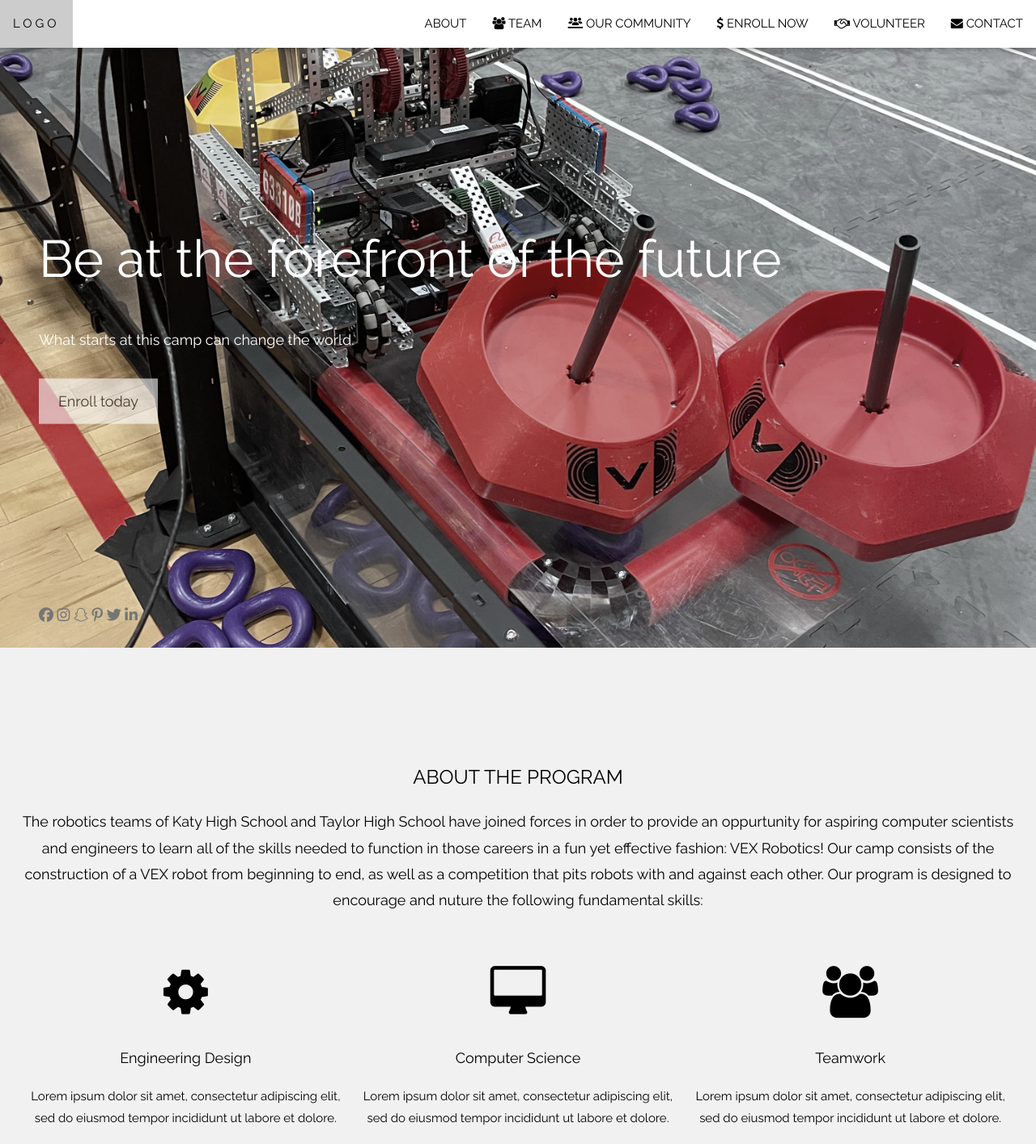
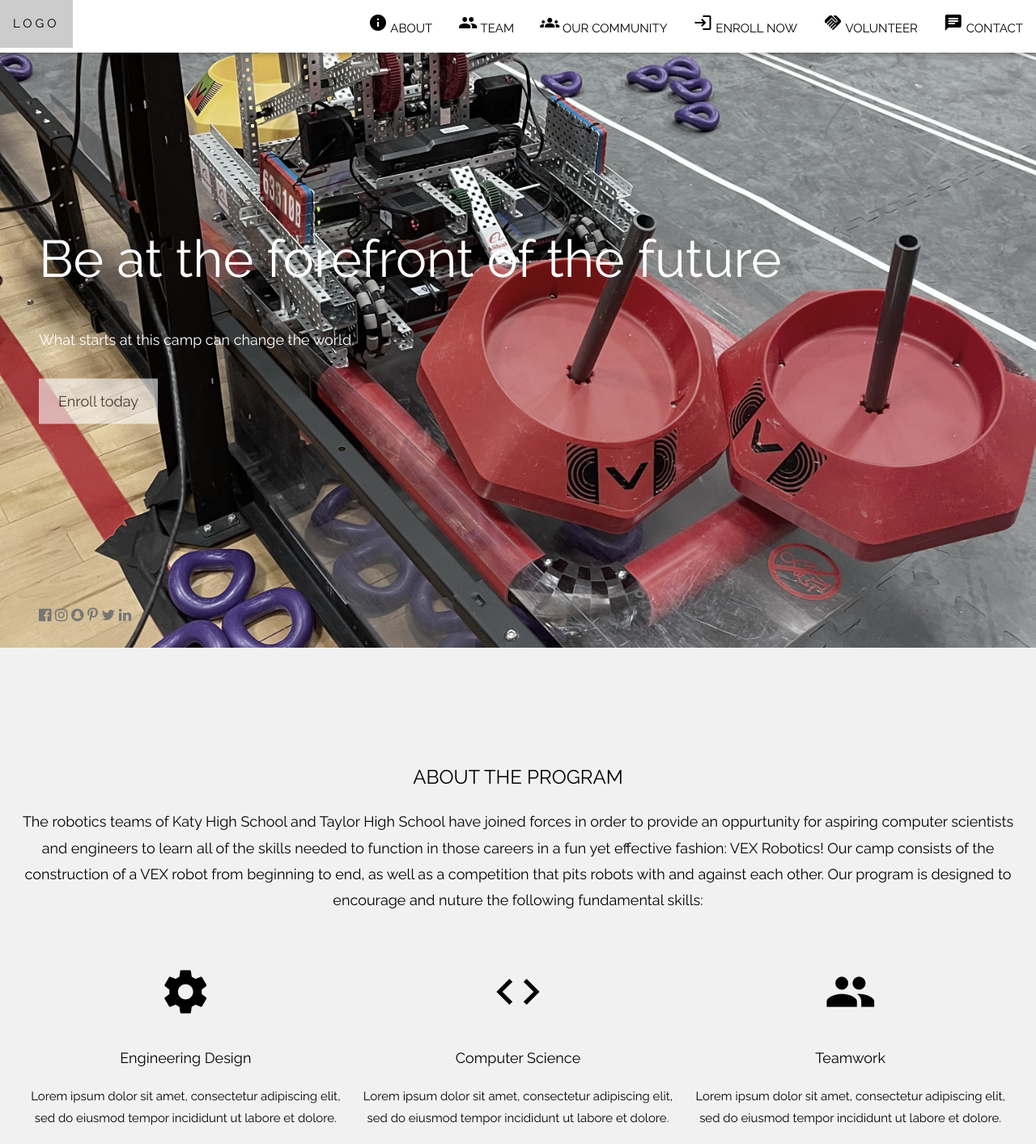
Before and after one commit to KatyTaylorRoboticsCamp/KatyTaylorRoboticsCamp.github.io, a plain HTML site: page index.html in a window 1280 px wide. Shown: the top 1413 px of the page at 81% size. Drawn offline with nearby package versions, Linux system fonts and the light colour scheme.

Commit message:
swapped some icons

```diff
--- a/index.html
+++ b/index.html
@@ -2,14 +2,40 @@
 <html>
 <head>
 <title>Katy-Taylor Robotics Camp</title>
-<script src="https://kit.fontawesome.com/d7fb7359a6.js" crossorigin="anonymous"></script>
+
 <meta charset="UTF-8">
 <meta name="viewport" content="width=device-width, initial-scale=1">
 <link rel="stylesheet" href="https://www.w3schools.com/w3css/4/w3.css">
 <link rel="stylesheet" href="https://fonts.googleapis.com/css?family=Raleway">
 <link rel="stylesheet" href="https://cdnjs.cloudflare.com/ajax/libs/font-awesome/4.7.0/css/font-awesome.min.css">
+<link rel="stylesheet" href="https://fonts.googleapis.com/icon?family=Material+Icons">
 <style>
 body,h1,h2,h3,h4,h5,h6 {font-family: "Raleway", sans-serif}
+
+.material-icons {
+  font-family: 'Material Icons';
+  font-weight: normal;
+  font-style: normal;
+  font-size: 24px;  /* Preferred icon size */
+  display: inline-block;
+  line-height: 1;
+  text-transform: none;
+  letter-spacing: normal;
+  word-wrap: normal;
+  white-space: nowrap;
+  direction: ltr;
+
+  /* Support for all WebKit browsers. */
+  -webkit-font-smoothing: antialiased;
+  /* Support for Safari and Chrome. */
+  text-rendering: optimizeLegibility;
+
+  /* Support for Firefox. */
+  -moz-osx-font-smoothing: grayscale;
+
+  /* Support for IE. */
+  font-feature-settings: 'liga';
+}
 
 body, html {
   height: 100%;
@@ -37,17 +63,17 @@ body, html {
     <a href="https://www.youtube.com/watch?v=dQw4w9WgXcQ" class="w3-bar-item w3-button w3-wide">LOGO</a>
     <!-- Right-sided navbar links -->
     <div class="w3-right w3-hide-small">
-      <a href="#about" class="w3-bar-item w3-button">ABOUT</a>
-      <a href="#team" class="w3-bar-item w3-button"><i class="fa fa-users"></i> TEAM</a>
-      <a href="#work" class="w3-bar-item w3-button"><i class="fa fa-users-line"></i> OUR COMMUNITY</a>
-      <a href="#pricing" class="w3-bar-item w3-button"><i class="fa fa-usd"></i> ENROLL NOW</a>
-      <a href="#volunteer" class="w3-bar-item w3-button"><i class="fa fa-handshake"></i> VOLUNTEER</a>
-      <a href="#contact" class="w3-bar-item w3-button"><i class="fa fa-envelope"></i> CONTACT</a>
+      <a href="#about" class="w3-bar-item w3-button"><i class="material-icons">info</i> ABOUT</a>
+      <a href="#team" class="w3-bar-item w3-button"><i class="material-icons">group</i> TEAM</a>
+      <a href="#work" class="w3-bar-item w3-button"><i class="material-icons">groups</i> OUR COMMUNITY</a>
+      <a href="#pricing" class="w3-bar-item w3-button"><i class="material-icons">login</i> ENROLL NOW</a>
+      <a href="#volunteer" class="w3-bar-item w3-button"><i class="material-icons">handshake</i> VOLUNTEER</a>
+      <a href="#contact" class="w3-bar-item w3-button"><i class="material-icons">chat</i> CONTACT</a>
     </div>
     <!-- Hide right-floated links on small screens and replace them with a menu icon -->
 
     <a href="javascript:void(0)" class="w3-bar-item w3-button w3-right w3-hide-large w3-hide-medium" onclick="w3_open()">
-      <i class="fa fa-bars"></i>
+      <i class="material-icons">list</i>
     </a>
   </div>
 </div>
@@ -87,17 +113,17 @@ body, html {
   <p class="w3-center w3-large">The robotics teams of Katy High School and Taylor High School have joined forces in order to provide an oppurtunity for aspiring computer scientists and engineers to learn all of the skills needed to function in those careers in a fun yet effective fashion: VEX Robotics! Our camp consists of the construction of a VEX robot from beginning to end, as well as a competition that pits robots with and against each other. Our program is designed to encourage and nuture the following fundamental skills:</p>
   <div class="w3-row-padding w3-center" style="margin-top:64px">
     <div class="w3-third">
-      <i class="fa fa-cog w3-margin-bottom w3-jumbo w3-center"></i>
+      <i class="material-icons w3-margin-bottom w3-jumbo w3-center">settings</i>
       <p class="w3-large">Engineering Design</p>
       <p>Lorem ipsum dolor sit amet, consectetur adipiscing elit, sed do eiusmod tempor incididunt ut labore et dolore.</p>
     </div>
     <div class="w3-third">
-      <i class="fa fa-desktop w3-margin-bottom w3-jumbo"></i>
+      <i class="material-icons w3-margin-bottom w3-jumbo">code</i>
       <p class="w3-large">Computer Science</p>
       <p>Lorem ipsum dolor sit amet, consectetur adipiscing elit, sed do eiusmod tempor incididunt ut labore et dolore.</p>
     </div>
     <div class="w3-third">
-      <i class="fa fa-users w3-margin-bottom w3-jumbo"></i>
+      <i class="material-icons w3-margin-bottom w3-jumbo">group</i>
       <p class="w3-large">Teamwork</p>
       <p>Lorem ipsum dolor sit amet, consectetur adipiscing elit, sed do eiusmod tempor incididunt ut labore et dolore.</p>
     </div>
@@ -333,7 +359,7 @@ body, html {
 
 <!-- Footer -->
 <footer class="w3-center w3-black w3-padding-64">
-  <a href="#home" class="w3-button w3-light-grey"><i class="fa fa-arrow-up w3-margin-right"></i>To the top</a>
+  <a href="#home" class="w3-button w3-light-grey"><i class="material-icons w3-margin-right">north</i>To the top</a>
   <div class="w3-xlarge w3-section">
     <i class="fa fa-facebook-official w3-hover-opacity"></i>
     <i class="fa fa-instagram w3-hover-opacity"></i>
```
